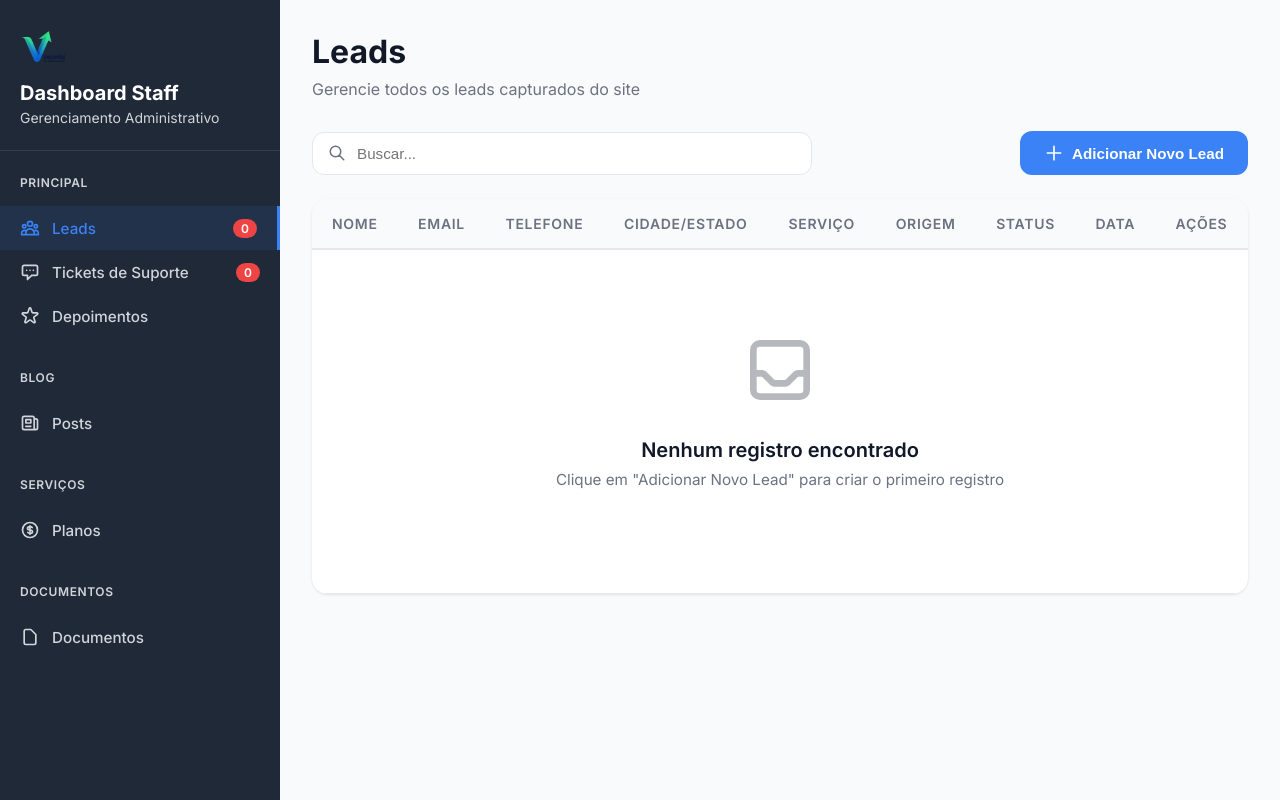
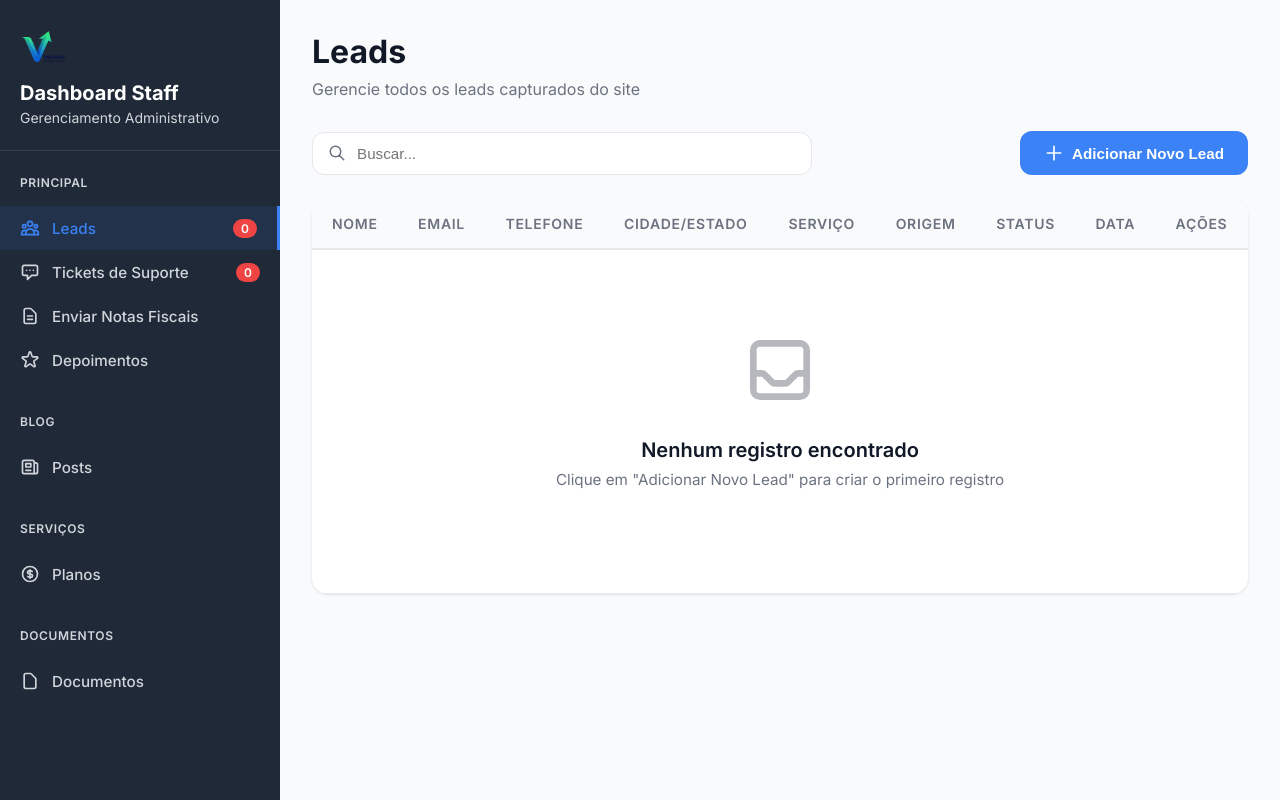
Before and after one commit to martinssmrr/contabilidade, a Django app: page /support/dashboard/ in a window 1280 px wide. Run offline with Django 5.2, Linux system fonts and the light colour scheme; the visitor is signed in with stand-in values (Sample User, id 1); data that the repository does not hold is empty; some libraries are stand-ins or nearby versions.

Commit message:
fix: corrige API de chamados e adiciona aba dedicada para envio de NFs

```diff
--- a/templates/staff/dashboard_new.html
+++ b/templates/staff/dashboard_new.html
@@ -659,6 +659,12 @@
                     <span class="menu-item-text">Tickets de Suporte</span>
                     <span class="menu-item-badge" id="chamados-count">0</span>
                 </a>
+                <a href="#" class="menu-item" data-model="notas-fiscais">
+                    <svg class="menu-item-icon" fill="none" stroke="currentColor" viewBox="0 0 24 24">
+                        <path stroke-linecap="round" stroke-linejoin="round" stroke-width="2" d="M9 12h6m-6 4h6m2 5H7a2 2 0 01-2-2V5a2 2 0 012-2h5.586a1 1 0 01.707.293l5.414 5.414a1 1 0 01.293.707V19a2 2 0 01-2 2z"/>
+                    </svg>
+                    <span class="menu-item-text">Enviar Notas Fiscais</span>
+                </a>
                 <a href="#" class="menu-item" data-model="testimonials">
                     <svg class="menu-item-icon" fill="none" stroke="currentColor" viewBox="0 0 24 24">
                         <path stroke-linecap="round" stroke-linejoin="round" stroke-width="2" d="M11.049 2.927c.3-.921 1.603-.921 1.902 0l1.519 4.674a1 1 0 00.95.69h4.915c.969 0 1.371 1.24.588 1.81l-3.976 2.888a1 1 0 00-.363 1.118l1.518 4.674c.3.922-.755 1.688-1.538 1.118l-3.976-2.888a1 1 0 00-1.176 0l-3.976 2.888c-.783.57-1.838-.197-1.538-1.118l1.518-4.674a1 1 0 00-.363-1.118l-3.976-2.888c-.784-.57-.38-1.81.588-1.81h4.914a1 1 0 00.951-.69l1.519-4.674z"/>
@@ -881,8 +887,15 @@
             title: 'Tickets de Suporte',
             subtitle: 'Gerencie os tickets de suporte dos clientes',
             endpoint: `${API_BASE}/chamados/`,
-            btnText: 'Enviar Nota Fiscal',
+            btnText: null,
             headers: ['Protocolo', 'Cliente', 'Assunto', 'Status', 'Prioridade', 'Mensagens', 'Data', 'Ações']
+        },
+        'notas-fiscais': {
+            title: 'Enviar Notas Fiscais',
+            subtitle: 'Envie notas fiscais para os clientes',
+            endpoint: null,
+            btnText: 'Enviar Nova Nota Fiscal',
+            headers: []
         },
         testimonials: {
             title: 'Depoimentos',
@@ -921,14 +934,27 @@
 
         document.getElementById('content-title').textContent = config.title;
         document.getElementById('content-subtitle').textContent = config.subtitle;
-        document.getElementById('btnAddNewText').textContent = config.btnText;
+
+        const btnAddNew = document.getElementById('btnAddNew');
 
         // Configurar botão de ação
-        const btnAddNew = document.getElementById('btnAddNew');
-        if (model === 'chamados') {
-            btnAddNew.onclick = openNFModal;
+        if (config.btnText) {
+            document.getElementById('btnAddNewText').textContent = config.btnText;
+            btnAddNew.style.display = 'inline-flex';
+
+            if (model === 'notas-fiscais') {
+                btnAddNew.onclick = openNFModal;
+            } else {
+                btnAddNew.onclick = () => alert('Funcionalidade em desenvolvimento');
+            }
         } else {
-            btnAddNew.onclick = () => alert('Funcionalidade em desenvolvimento');
+            btnAddNew.style.display = 'none';
+        }
+
+        // Para notas fiscais, mostrar interface customizada
+        if (model === 'notas-fiscais') {
+            renderNotasFiscaisInterface();
+            return;
         }
 
         // Renderizar headers
@@ -948,6 +974,35 @@
             currentData = [];
             renderTable();
         }
+    }
+
+    // Renderizar interface de Notas Fiscais
+    function renderNotasFiscaisInterface() {
+        const dataCard = document.getElementById('dataCard');
+        dataCard.innerHTML = `
+            <div style="padding: 48px; text-align: center;">
+                <svg width="120" height="120" fill="none" stroke="currentColor" viewBox="0 0 24 24" style="margin: 0 auto 24px; opacity: 0.3;">
+                    <path stroke-linecap="round" stroke-linejoin="round" stroke-width="1.5" d="M9 12h6m-6 4h6m2 5H7a2 2 0 01-2-2V5a2 2 0 012-2h5.586a1 1 0 01.707.293l5.414 5.414a1 1 0 01.293.707V19a2 2 0 01-2 2z"/>
+                </svg>
+                <h3 style="font-size: 1.5rem; font-weight: 700; color: var(--text-primary); margin-bottom: 12px;">Enviar Nota Fiscal para Cliente</h3>
+                <p style="color: var(--text-secondary); margin-bottom: 32px; max-width: 500px; margin-left: auto; margin-right: auto;">Clique no botão "Enviar Nova Nota Fiscal" acima para selecionar um cliente e fazer o upload do arquivo da nota fiscal.</p>
+
+                <div style="background: #F9FAFB; border-radius: 12px; padding: 24px; max-width: 600px; margin: 0 auto; text-align: left;">
+                    <h4 style="font-weight: 600; margin-bottom: 16px; color: var(--text-primary);">📋 Instruções:</h4>
+                    <ul style="color: var(--text-secondary); line-height: 1.8; padding-left: 20px;">
+                        <li>Clique no botão "Enviar Nova Nota Fiscal"</li>
+                        <li>Selecione o cliente destinatário</li>
+                        <li>Faça o upload do arquivo (PDF, XML ou ZIP)</li>
+                        <li>Adicione observações se necessário</li>
+                        <li>Clique em "Enviar Nota Fiscal"</li>
+                    </ul>
+                    <div style="margin-top: 24px; padding: 16px; background: rgba(59, 130, 246, 0.1); border-radius: 8px; border-left: 4px solid var(--primary-color);">
+                        <strong style="color: var(--primary-color);">💡 Dica:</strong>
+                        <span style="color: var(--text-primary); margin-left: 8px;">O cliente poderá visualizar a nota fiscal em sua área pessoal em "Notas Fiscais".</span>
+                    </div>
+                </div>
+            </div>
+        `;
     }
 
     // Renderizar tabela
```
